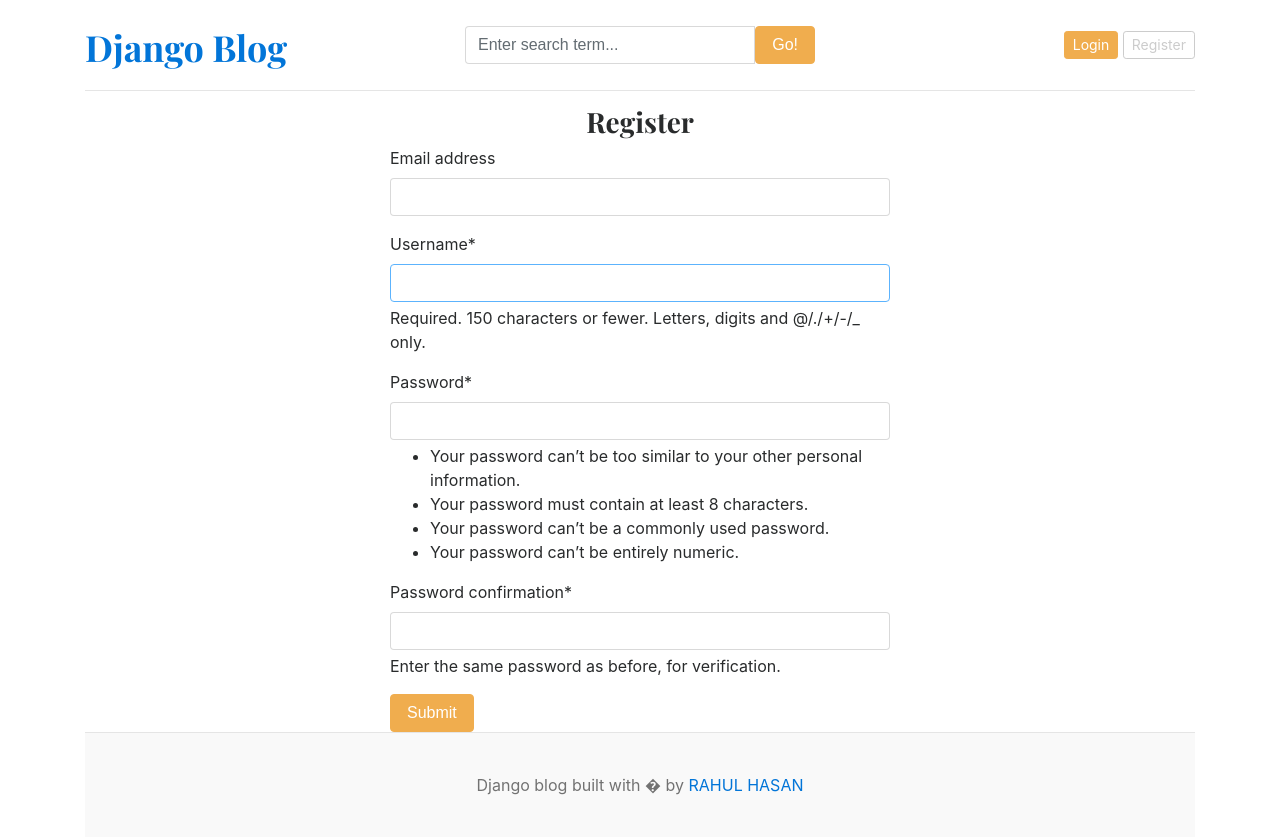
After one commit to rahul-hasan25/django-blogSite, a Django app: page /register/ in a window 1280 px wide. The commit adds this page. Run offline with Django 5.2, Linux system fonts and the light colour scheme; data that the repository does not hold is empty; some libraries are stand-ins or nearby versions.

Commit message:
register features

```diff
--- /dev/null
+++ b/blog_main/forms.py
@@ -0,0 +1,8 @@
+from django.contrib.auth.models import User
+from django.contrib.auth.forms import UserCreationForm
+
+
+class RegistrationForm(UserCreationForm):
+    class Meta:
+        model = User
+        fields = ('email', 'username', 'password1', 'password2')
--- a/blog_main/settings.py
+++ b/blog_main/settings.py
@@ -39,6 +39,8 @@ INSTALLED_APPS = [
     'django.contrib.staticfiles',
     'blogs',
     'assignments',
+    'crispy_forms',
+    'crispy_bootstrap4',
 ]
 
 MIDDLEWARE = [
@@ -127,3 +129,5 @@ STATICFILES_DIRS = [
 # Media Files Configeration
 MEDIA_URL = '/media/'
 MEDIA_ROOT = BASE_DIR /'media'
+
+CRISPY_TEMPLATE_PACK = 'bootstrap4'
--- a/blog_main/urls.py
+++ b/blog_main/urls.py
@@ -9,7 +9,9 @@ urlpatterns = [
     path('admin/', admin.site.urls),
     path('', views.home, name='home'),
     path('category/', include('blogs.urls')),
-    path('<slug:slug>/', BlogsView.blogs, name='blogs'),
+    path('blogs/<slug:slug>/', BlogsView.blogs, name='blogs'),
     # Search endpoint
     path('blogs/search/', BlogsView.search, name='search'),
+
+    path('register/', views.register, name='register'),
 ] + static(settings.MEDIA_URL, document_root=settings.MEDIA_ROOT)
--- a/blog_main/views.py
+++ b/blog_main/views.py
@@ -1,6 +1,9 @@
-from django.shortcuts import render
+from django.shortcuts import render, redirect
 from blogs.models import Category, Blog
 from assignments.models import About
+from .forms import RegistrationForm
+from django.contrib.auth.forms import AuthenticationForm
+from django.contrib import auth
 
 
 def home(request):
@@ -20,3 +23,19 @@ def home(request):
     }
 
     return render(request, 'home.html', context)
+
+
+def register(request):
+    if request.method == 'POST':
+        form = RegistrationForm(request.POST)
+        if form.is_valid():
+            form.save()
+            return redirect('register')
+        else:
+            print(form.errors)
+    else:
+        form = RegistrationForm()
+    context = {
+        'form': form,
+    }
+    return render(request, 'register.html', context)
--- a/templates/base.html
+++ b/templates/base.html
@@ -31,7 +31,7 @@
 
         <div class="col-4 d-flex justify-content-end align-items-center">
           <a class="btn btn-sm btn-warning" href="#">Login</a> &nbsp;
-          <a class="btn btn-sm btn-outline-secondary" href="#">Register</a>
+          <a class="btn btn-sm btn-outline-secondary" href="{% url 'register' %}">Register</a>
         </div>
       </div>
     </header>
--- /dev/null
+++ b/templates/register.html
@@ -0,0 +1,13 @@
+{% extends 'base.html' %}
+
+
+{% block content %}
+{% load crispy_forms_tags %}
+
+<h3 class="text-center">Register</h3>
+<form action="{% url 'register' %}" method="POST" style="width:500px; margin:auto;">
+    {% csrf_token %}
+    {{ form | crispy }}
+    <button type="submit" class="btn btn-warning">Submit</button>
+</form>
+{% endblock %}
```
